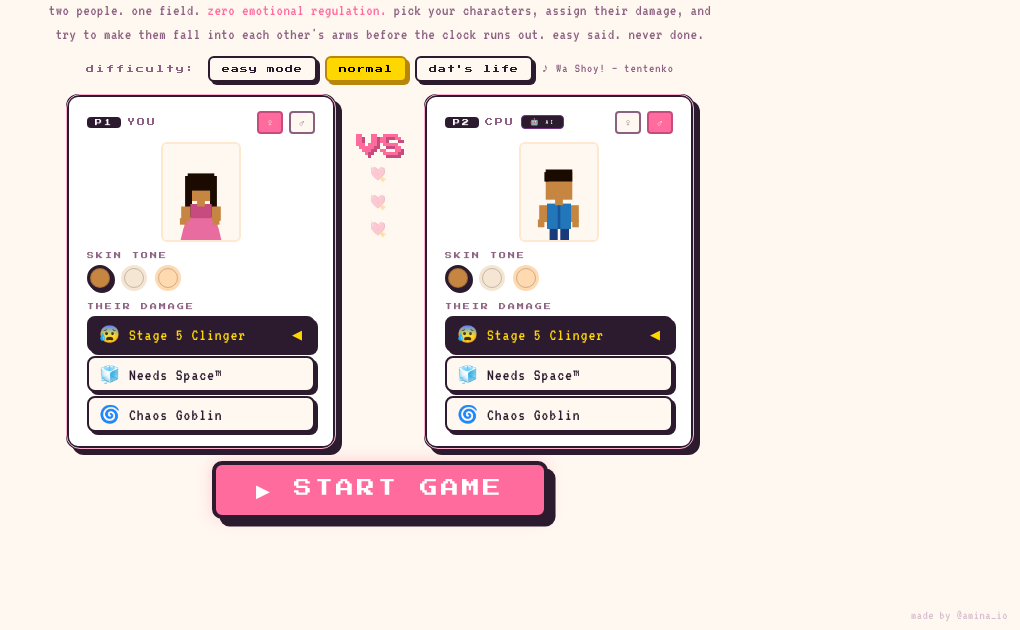
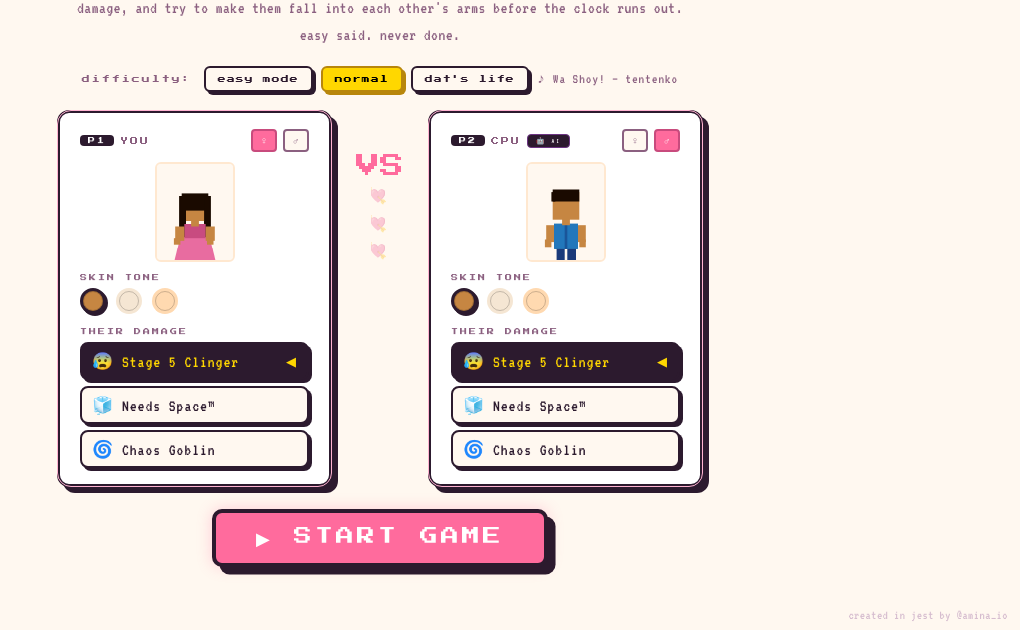
Before and after one commit to Amina-io/desire-game, a plain HTML site: page index.html in a window 1280 px wide. Shown: the part 170-800 px from the top of the page, without its empty margins (260-1280 px from the left). Drawn offline with Linux system fonts and the light colour scheme.

Commit message:
Add files via upload
polish: spacing + visual hierarchy + credit + name memory + font shadows 🚀

```diff
--- a/index.html
+++ b/index.html
@@ -20,14 +20,14 @@ body{font-family:'Press Start 2P',monospace;background:var(--cream);color:var(--
 .screen.active{display:flex;flex-direction:column;align-items:center;justify-content:center;}
 
 /* ── SELECT ── */
-#select-screen{background:var(--cream);padding:16px;gap:0;position:relative;overflow:hidden;}
+#select-screen{background:var(--cream);padding:32px 20px 20px;gap:0;position:relative;overflow:hidden;}
 #select-screen::before{content:'💘💘💘💘💘💘💘💘💘💘💘💘💘💘💘💘💘💘💘💘';position:absolute;top:10px;left:0;right:0;text-align:center;font-size:20px;letter-spacing:4px;opacity:.15;pointer-events:none;}
 #select-screen::after{content:none;}
-.game-title{font-size:clamp(28px,5vw,52px);color:var(--pink);text-shadow:4px 4px 0 var(--pink-dark),8px 8px 0 rgba(200,75,125,.2);letter-spacing:4px;margin-bottom:4px;animation:titlePulse 2s ease-in-out infinite;line-height:1;}
+.game-title{font-size:clamp(28px,5vw,52px);color:var(--pink);text-shadow:4px 4px 0 var(--pink-dark),8px 8px 0 rgba(200,75,125,.2);letter-spacing:4px;margin-bottom:10px;animation:titlePulse 2s ease-in-out infinite;line-height:1;}
 @keyframes titlePulse{0%,100%{transform:scale(1)}50%{transform:scale(1.03)}}
-.game-desc{font-family:'VT323',monospace;font-size:clamp(13px,1.4vw,16px);color:var(--text-muted);letter-spacing:.5px;text-align:center;max-width:680px;margin-bottom:10px;line-height:1.5;}
+.game-desc{font-family:'VT323',monospace;font-size:clamp(14px,1.4vw,17px);color:var(--text-muted);letter-spacing:.5px;text-align:center;max-width:620px;margin-bottom:18px;line-height:1.6;}
 .game-desc em{color:var(--pink);font-style:normal;}
-.diff-row{display:flex;gap:8px;margin-bottom:12px;align-items:center;flex-wrap:wrap;justify-content:center;}
+.diff-row{display:flex;gap:8px;margin-bottom:18px;align-items:center;flex-wrap:wrap;justify-content:center;}
 .diff-label{font-size:8px;color:var(--text-muted);letter-spacing:2px;margin-right:4px;}
 .diff-btn{font-family:'Press Start 2P',monospace;font-size:8px;padding:7px 12px;border:2px solid var(--text);background:var(--cream);color:var(--text);cursor:pointer;letter-spacing:1px;transition:all .1s;box-shadow:3px 3px 0 var(--text);border-radius:6px;}
 .diff-btn:hover{transform:translate(-1px,-1px);box-shadow:4px 4px 0 var(--text);}
@@ -36,11 +36,11 @@ body{font-family:'Press Start 2P',monospace;background:var(--cream);color:var(--
 .diff-btn[data-diff="easy"].selected{background:var(--green);border-color:var(--green-dark);box-shadow:3px 3px 0 var(--green-dark);}
 .diff-btn[data-diff="normal"].selected{background:var(--gold);border-color:#B8860B;box-shadow:3px 3px 0 #B8860B;}
 .diff-btn[data-diff="hard"].selected{background:var(--red);border-color:var(--red-dark);box-shadow:3px 3px 0 var(--red-dark);color:#fff;}
-.diff-song{font-family:'VT323',monospace;font-size:13px;color:var(--text-muted);letter-spacing:1px;}
-.players-row{display:flex;gap:20px;align-items:flex-start;margin-bottom:12px;flex-wrap:wrap;justify-content:center;}
-.player-card{background:var(--white);border:3px solid var(--text);box-shadow:6px 6px 0 var(--text);padding:14px 18px;width:270px;position:relative;border-radius:12px;}
+.diff-song{font-family:'VT323',monospace;font-size:14px;color:var(--text-muted);letter-spacing:1px;}
+.players-row{display:flex;gap:24px;align-items:flex-start;margin-bottom:18px;flex-wrap:wrap;justify-content:center;}
+.player-card{background:var(--white);border:3px solid var(--text);box-shadow:6px 6px 0 var(--text);padding:16px 20px;width:275px;position:relative;border-radius:12px;}
 .player-card::before{content:'';position:absolute;top:-3px;left:-3px;right:-3px;bottom:-3px;border:1px solid var(--pink-light);pointer-events:none;border-radius:14px;}
-.player-tag{font-size:8px;letter-spacing:2px;color:var(--text-muted);margin-bottom:8px;display:flex;align-items:center;gap:6px;flex-wrap:wrap;}
+.player-tag{font-size:8px;letter-spacing:2px;color:var(--text-muted);margin-bottom:10px;display:flex;align-items:center;gap:6px;flex-wrap:wrap;}
 .player-tag span{background:var(--text);color:var(--white);padding:2px 8px;font-size:7px;border-radius:4px;}
 /* gender toggle */
 .gender-toggle{display:flex;gap:6px;margin-left:auto;}
@@ -48,29 +48,29 @@ body{font-family:'Press Start 2P',monospace;background:var(--cream);color:var(--
 .gender-btn.selected{background:var(--pink);border-color:var(--pink-dark);color:var(--white);}
 /* cpu badge */
 .cpu-badge{font-family:'VT323',monospace;font-size:13px;background:var(--purple,#9B59B6);color:#fff;padding:1px 7px;border-radius:4px;border:1px solid #6C3483;}
-.char-preview{display:flex;justify-content:center;margin-bottom:10px;}
+.char-preview{display:flex;justify-content:center;margin-bottom:12px;}
 .char-preview canvas{border:2px solid var(--cream2);background:var(--cream);border-radius:6px;}
-.section-mini{font-size:7px;letter-spacing:2px;color:var(--text-muted);margin-bottom:6px;text-transform:uppercase;}
-.skin-row{display:flex;gap:8px;margin-bottom:12px;}
+.section-mini{font-size:7px;letter-spacing:2px;color:var(--text-muted);margin-bottom:7px;text-transform:uppercase;}
+.skin-row{display:flex;gap:10px;margin-bottom:14px;}
 .skin-swatch{width:26px;height:26px;border:3px solid transparent;cursor:pointer;transition:transform .1s;position:relative;border-radius:50%;}
 .skin-swatch:hover{transform:scale(1.15);}
 .skin-swatch.selected{border-color:var(--text);box-shadow:2px 2px 0 var(--text);}
 .skin-swatch::after{content:'';position:absolute;inset:0;border:1px solid rgba(0,0,0,.2);border-radius:50%;}
-.damage-list{display:flex;flex-direction:column;gap:4px;}
+.damage-list{display:flex;flex-direction:column;gap:6px;}
 .damage-wrap{position:relative;}
 .damage-tip{display:none;position:absolute;left:100%;top:50%;transform:translateY(-50%);margin-left:10px;width:160px;background:rgba(44,26,46,.92);border:1.5px solid var(--pink);border-radius:4px;padding:7px 9px;font-family:'VT323',monospace;font-size:14px;color:var(--pink-light);line-height:1.4;letter-spacing:.5px;pointer-events:none;z-index:200;white-space:normal;}
 .damage-tip::before{content:'';position:absolute;right:100%;top:50%;transform:translateY(-50%);border:6px solid transparent;border-right-color:var(--pink);}
 .damage-wrap:hover .damage-tip{display:block;}
-.damage-btn{font-family:'VT323',monospace;font-size:17px;padding:6px 10px;border:2px solid var(--text);background:var(--cream);color:var(--text);cursor:pointer;text-align:left;letter-spacing:1px;transition:all .1s;box-shadow:3px 3px 0 var(--text);position:relative;overflow:hidden;border-radius:8px;width:100%;}
+.damage-btn{font-family:'VT323',monospace;font-size:17px;padding:7px 10px;border:2px solid var(--text);background:var(--cream);color:var(--text);cursor:pointer;text-align:left;letter-spacing:1px;transition:all .1s;box-shadow:3px 3px 0 var(--text);position:relative;overflow:hidden;border-radius:8px;width:100%;}
 .damage-btn:hover{transform:translate(-1px,-1px);box-shadow:4px 4px 0 var(--text);}
 .damage-btn:active{transform:translate(2px,2px);box-shadow:1px 1px 0 var(--text);}
 .damage-btn.selected{background:var(--text);color:var(--gold);}
 .damage-btn.selected::after{content:'◀';position:absolute;right:10px;top:50%;transform:translateY(-50%);font-size:13px;}
-.vs-divider{display:flex;flex-direction:column;align-items:center;justify-content:center;gap:6px;padding-top:40px;}
-.vs-text{font-size:24px;color:var(--pink);text-shadow:3px 3px 0 var(--pink-dark);animation:vsPulse 1s ease-in-out infinite;}
+.vs-divider{display:flex;flex-direction:column;align-items:center;justify-content:center;gap:8px;padding-top:44px;}
+.vs-text{font-size:24px;color:var(--pink);animation:vsPulse 1s ease-in-out infinite;}
 @keyframes vsPulse{0%,100%{opacity:1}50%{opacity:.4}}
 .heart-chain{font-size:16px;writing-mode:vertical-lr;letter-spacing:8px;opacity:.3;}
-.start-btn{font-family:'Press Start 2P',monospace;font-size:clamp(12px,1.5vw,18px);padding:14px 40px;background:var(--pink);color:var(--white);border:4px solid var(--text);box-shadow:6px 6px 0 var(--text);cursor:pointer;letter-spacing:3px;transition:all .1s;animation:startPulse 1.5s ease-in-out infinite;border-radius:10px;}
+.start-btn{font-family:'Press Start 2P',monospace;font-size:clamp(12px,1.5vw,18px);padding:14px 40px;background:var(--pink);color:var(--white);border:4px solid var(--text);box-shadow:6px 6px 0 var(--text);cursor:pointer;letter-spacing:3px;transition:all .1s;animation:startPulse 1.5s ease-in-out infinite;border-radius:10px;margin-top:4px;}
 @keyframes startPulse{0%,100%{box-shadow:6px 6px 0 var(--text)}50%{box-shadow:8px 8px 0 var(--text),0 0 20px rgba(255,107,157,.4)}}
 .start-btn:hover{background:var(--pink-dark);transform:translate(-2px,-2px);box-shadow:8px 8px 0 var(--text);animation:none;}
 .start-btn:active{transform:translate(4px,4px);box-shadow:2px 2px 0 var(--text);}
@@ -109,7 +109,7 @@ body{font-family:'Press Start 2P',monospace;background:var(--cream);color:var(--
 .result-box{background:var(--white);border:4px solid var(--text);box-shadow:8px 8px 0 var(--text);padding:24px 36px;width:100%;border-radius:14px;}
 .result-emoji-big{font-size:64px;display:block;margin-bottom:6px;animation:resultBounce .6s ease-in-out;}
 @keyframes resultBounce{0%{transform:scale(0)}60%{transform:scale(1.2)}100%{transform:scale(1)}}
-.result-title{font-size:clamp(14px,2vw,20px);color:var(--pink);text-shadow:3px 3px 0 var(--pink-dark);margin-bottom:8px;line-height:1.5;}
+.result-title{font-size:clamp(14px,2vw,20px);color:var(--pink);margin-bottom:8px;line-height:1.5;}
 .result-flavor{font-family:'VT323',monospace;font-size:22px;color:var(--text-muted);letter-spacing:1px;line-height:1.4;}
 .result-stats{display:flex;gap:20px;justify-content:center;margin-top:10px;flex-wrap:wrap;}
 .result-stat{font-family:'VT323',monospace;font-size:18px;color:var(--text-muted);}
@@ -136,7 +136,7 @@ body{font-family:'Press Start 2P',monospace;background:var(--cream);color:var(--
 /* ── LEADERBOARD SCREEN ── */
 #leaderboard-screen{background:var(--cream);overflow-y:auto;}
 .lb-inner{max-width:600px;width:100%;padding:30px 20px;display:flex;flex-direction:column;gap:14px;align-items:center;}
-.lb-title{font-size:clamp(18px,3vw,28px);color:var(--pink);text-shadow:3px 3px 0 var(--pink-dark);letter-spacing:3px;}
+.lb-title{font-size:clamp(18px,3vw,28px);color:var(--pink);letter-spacing:3px;}
 .lb-subtitle{font-family:'VT323',monospace;font-size:18px;color:var(--text-muted);}
 .lb-filters{display:flex;gap:8px;flex-wrap:wrap;justify-content:center;}
 .lb-filter-btn{font-family:'Press Start 2P',monospace;font-size:7px;padding:5px 10px;border:2px solid var(--text-muted);background:var(--cream);color:var(--text-muted);cursor:pointer;border-radius:5px;transition:all .1s;}
@@ -268,7 +268,7 @@ body{font-family:'Press Start 2P',monospace;background:var(--cream);color:var(--
     </div>
   </div>
   <button class="start-btn" id="start-btn">▶ START GAME</button>
-  <a class="credit" href="https://x.com/amina_io" target="_blank">made by @amina_io</a>
+  <a class="credit" href="https://x.com/amina_io" target="_blank">created in jest by @amina_io</a>
 </div>
 
 <!-- GAME -->
@@ -293,7 +293,7 @@ body{font-family:'Press Start 2P',monospace;background:var(--cream);color:var(--
     <div class="status-hud" id="status-hud">bring these lovebirds together!!</div>
     <div class="streak-hud" id="streak-hud">🔥 streak: 0</div>
     <button class="mute-btn" id="mute-btn">♪ mute</button>
-    <a class="credit" href="https://x.com/amina_io" target="_blank">made by @amina_io</a>
+    <a class="credit" href="https://x.com/amina_io" target="_blank">created in jest by @amina_io</a>
     <div class="game-bottom">
       <div class="ctrl-cluster">
         <div class="ctrl-label">A / D  or  ← →</div>
@@ -340,7 +340,7 @@ body{font-family:'Press Start 2P',monospace;background:var(--cream);color:var(--
       <button class="lb-btn" id="view-lb-btn">🏆 leaderboard</button>
     </div>
   </div>
-  <a class="credit" href="https://x.com/amina_io" target="_blank">made by @amina_io</a>
+  <a class="credit" href="https://x.com/amina_io" target="_blank">created in jest by @amina_io</a>
 </div>
 
 <!-- LEADERBOARD -->
@@ -357,7 +357,7 @@ body{font-family:'Press Start 2P',monospace;background:var(--cream);color:var(--
     <div id="lb-content" class="lb-loading">loading...</div>
     <button class="lb-back-btn" id="lb-back-btn">← back</button>
   </div>
-  <a class="credit" href="https://x.com/amina_io" target="_blank">made by @amina_io</a>
+  <a class="credit" href="https://x.com/amina_io" target="_blank">created in jest by @amina_io</a>
 </div>
 
 <!-- AUDIO -->
@@ -788,6 +788,9 @@ function endGame(){
   document.getElementById('result-combo-tag').textContent=`${ATT_NAMES[p1.att]} + ${ATT_NAMES[p2.att]} · ${cfg.label}`;
   // reset name entry
   document.getElementById('player-name-input').value='';
+  // auto-fill saved name if exists
+  const savedName=localStorage.getItem('desire_player_name');
+  if(savedName) document.getElementById('player-name-input').value=savedName;
   document.getElementById('score-submitted').style.display='none';
   document.getElementById('submit-score-btn').disabled=false;
   document.getElementById('name-entry-wrap').style.display=lastScore>0?'flex':'none';
@@ -819,6 +822,7 @@ document.querySelectorAll('.lb-filter-btn').forEach(btn=>{
 document.getElementById('submit-score-btn').addEventListener('click',async()=>{
   const name=document.getElementById('player-name-input').value.trim();
   if(!name)return;
+  localStorage.setItem('desire_player_name',name);
   const btn=document.getElementById('submit-score-btn');
   btn.disabled=true;btn.textContent='saving...';
   const ok=await sbInsert({player_name:name,connection_time:lastScore,combo:`${ATT_NAMES[p1.att]} + ${ATT_NAMES[p2.att]}`,difficulty:cfg.label});
```
